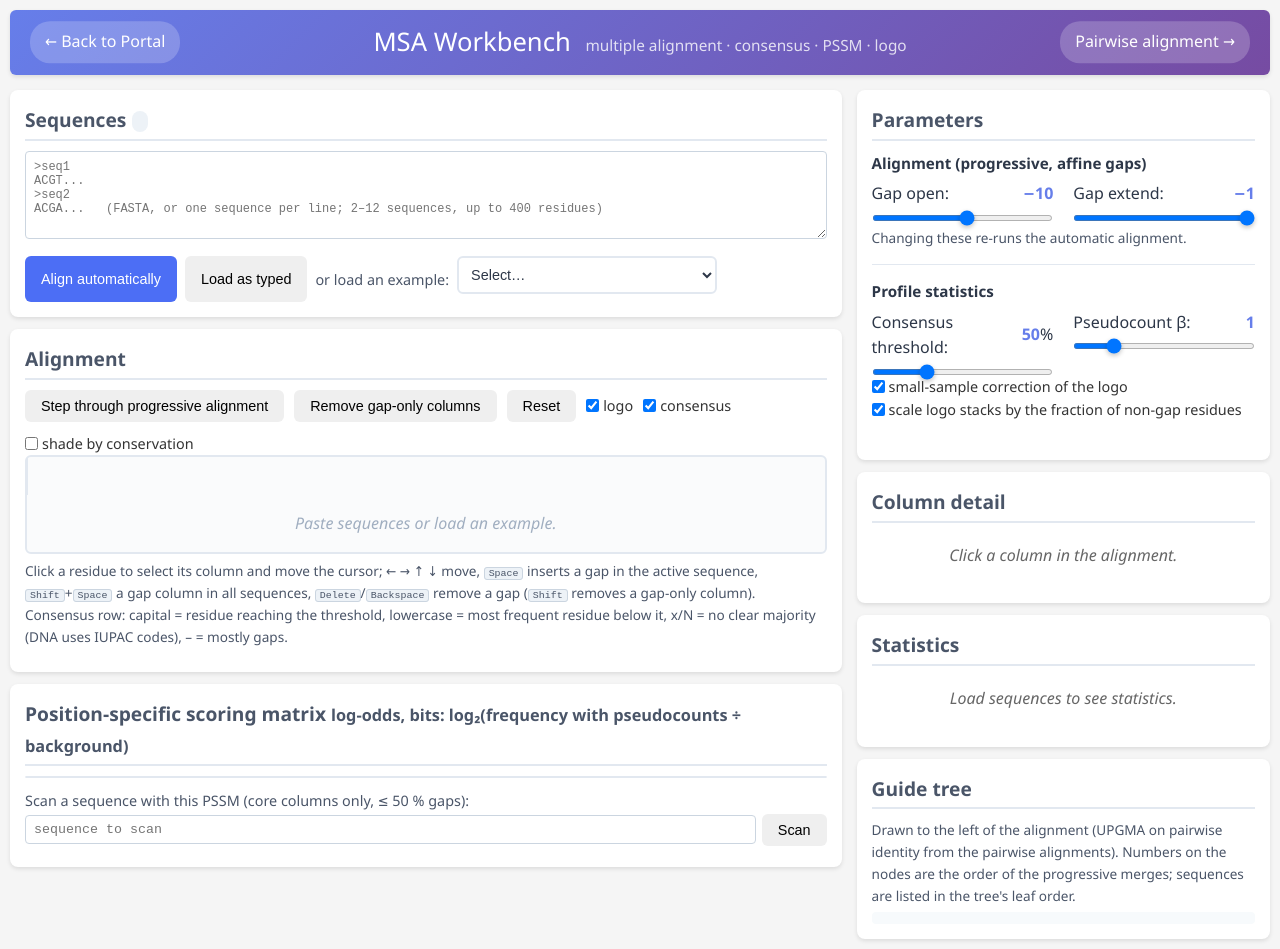
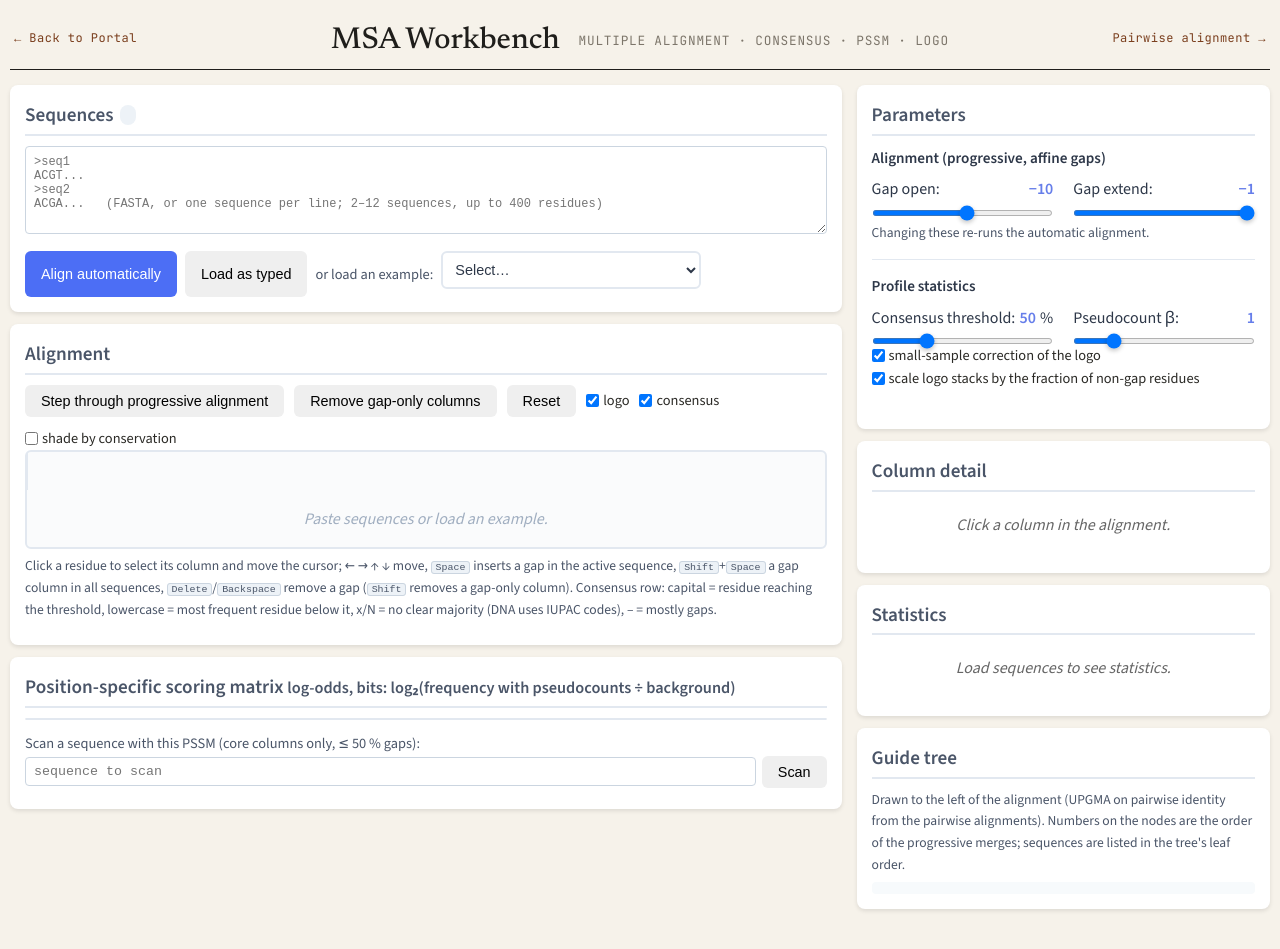
Before and after one commit to kavonrtep/games, a plain HTML site: page msa.html in a window 1280 px wide. After the commit the page ends 919 px from the top, so only its background shows below. Drawn offline with nearby package versions, Linux system fonts and the light colour scheme.

Commit message:
Restyle app page headers to match the new portal
Shared base styles: warm paper background, Source Sans 3 body,
Newsreader page titles with a monospace subtitle, back links as small
monospace links on a ruled header instead of the purple gradient bar;
example boxes tinted to the same palette. Fonts load via Google Fonts
with system fallbacks.

Co-Authored-By: Claude Opus 5 (1M context) <noreply@anthropic.com>

```diff
--- a/styles.css
+++ b/styles.css
@@ -1,3 +1,5 @@
+@import url('https://fonts.googleapis.com/css2?family=Newsreader:opsz,wght@6..72,400;6..72,500&family=Source+Sans+3:wght@400;600&family=JetBrains+Mono:wght@400;600&display=swap');
+
 /* Reset and base styles */
 * {
     margin: 0;
@@ -6,9 +8,9 @@
 }
 
 body {
-    font-family: 'Segoe UI', Tahoma, Geneva, Verdana, sans-serif;
-    background-color: #f5f5f5;
-    color: #333;
+    font-family: 'Source Sans 3', 'Segoe UI', Tahoma, Geneva, Verdana, sans-serif;
+    background-color: #f6f2ea;
+    color: #2b2a26;
     line-height: 1.6;
 }
 
@@ -18,39 +20,52 @@ body {
     padding: 10px;
 }
 
+/* Page header: same paper/serif look as the portal */
 header {
     position: relative;
+    display: flex;
+    align-items: baseline;
+    justify-content: center;
+    gap: 24px;
+    margin-bottom: 15px;
+    padding: 14px 150px 10px;
+    border-bottom: 1px solid #1f1e1b;
+    color: #1f1e1b;
+}
+
+header h1 {
+    font-family: 'Newsreader', Georgia, serif;
+    font-size: 1.9em;
+    font-weight: 500;
+    line-height: 1.15;
+    margin: 0;
     text-align: center;
-    margin-bottom: 15px;
-    padding: 12px;
-    background: linear-gradient(135deg, #667eea 0%, #764ba2 100%);
-    color: white;
-    border-radius: 6px;
-    box-shadow: 0 2px 4px rgba(0, 0, 0, 0.1);
-}
-
-header h1 {
-    font-size: 1.6em;
-    font-weight: 400;
-    margin: 0;
-}
+}
+
+header .subtitle { display: none; }
 
 .back-link {
     position: absolute;
-    left: 20px;
+    left: 4px;
     top: 50%;
     transform: translateY(-50%);
-    color: white;
+    font-family: 'JetBrains Mono', monospace;
+    font-size: 12px;
+    letter-spacing: 0.04em;
+    color: #7a3e1d;
     text-decoration: none;
-    font-size: 1em;
-    padding: 8px 15px;
-    background: rgba(255, 255, 255, 0.2);
-    border-radius: 20px;
-    transition: background 0.3s ease;
+    padding: 6px 0;
+    border-bottom: 1px solid transparent;
+    transition: border-color 0.2s ease;
 }
 
 .back-link:hover {
-    background: rgba(255, 255, 255, 0.3);
+    border-bottom-color: #7a3e1d;
+}
+
+@media (max-width: 900px) {
+    header { padding: 12px 8px 10px; flex-direction: column; gap: 6px; align-items: center; }
+    .back-link { position: static; transform: none; }
 }
 
 /* Main layout */
@@ -1082,8 +1097,8 @@ input.error {
 
 /* Example Information Styles */
 .example-info {
-    background: #e6fffa;
-    border: 1px solid #81e6d9;
+    background: #fbf8f2;
+    border: 1px solid #d9d1c3;
     border-radius: 6px;
 }
 
@@ -1624,7 +1639,7 @@ kbd {
 /* =========================================================================
    Dotplot Quiz (dotplot-quiz.html)
    ========================================================================= */
-.back-link.dp-right-link { left: auto; right: 20px; }
+.back-link.dp-right-link { left: auto; right: 4px; }
 .dp-intro { margin-bottom: 14px; line-height: 1.5; }
 #start-screen h3 { margin: 16px 0 4px; font-size: 1.05em; color: #2d3748; }
 #seed-input { flex: 1; min-width: 120px; padding: 6px 8px; border: 1px solid #cbd5e0; border-radius: 4px; font-family: monospace; }
@@ -1681,7 +1696,7 @@ kbd {
 /* =========================================================================
    Alignment trainers (needleman-wunsch.html, smith-waterman.html)
    ========================================================================= */
-.dp-sub { font-size: 0.6em; opacity: 0.8; font-weight: 300; margin-left: 8px; }
+.dp-sub { font-family: 'JetBrains Mono', monospace; font-size: 0.42em; font-weight: 400; color: #7d766b; letter-spacing: 0.06em; margin-left: 12px; text-transform: uppercase; vertical-align: middle; }
 .at-main { flex: 0 0 58%; min-width: 0; }
 .at-side { flex: 1 1 auto; min-width: 0; }
 .at-badge { font-size: 0.65em; font-weight: 600; padding: 2px 8px; border-radius: 10px; background: #edf2f7; color: #4a5568; vertical-align: middle; margin-left: 6px; }
```
